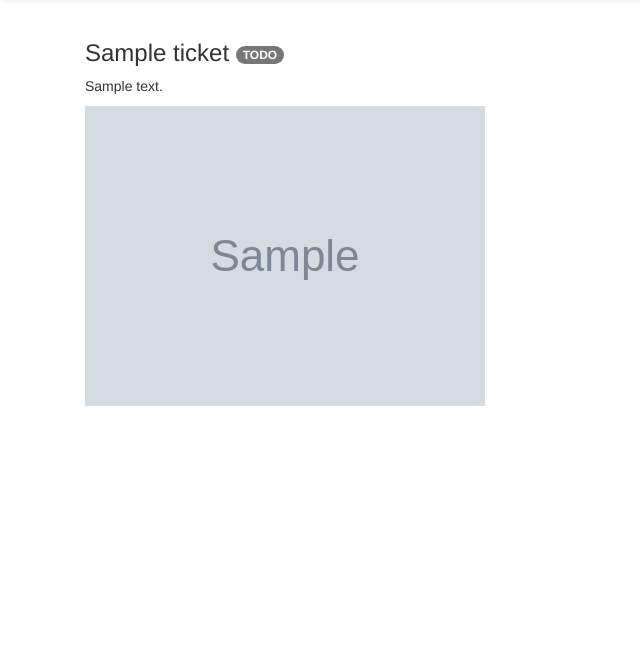
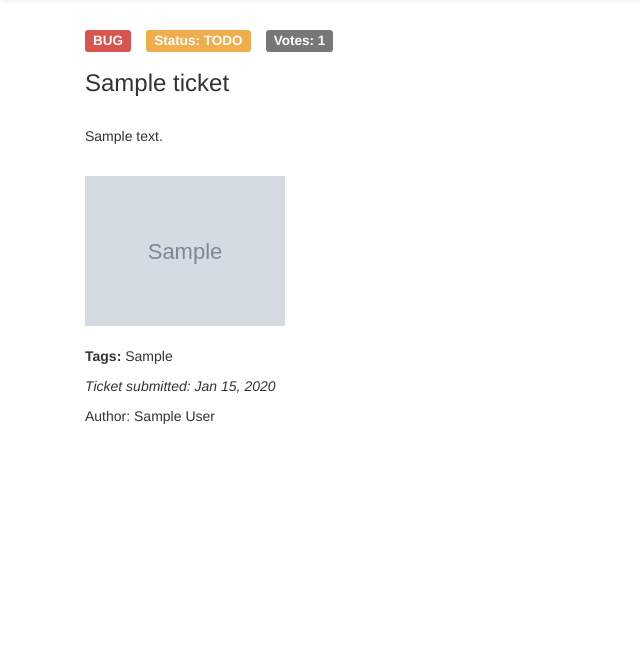
Before and after one commit to Code-Institute-Submissions/IssueTrackerApp, a Django app: page /issues/1/ in a window 1280 px wide. Shown: the part 52-718 px from the top of the page, without its empty margins (0-640 px from the left). Run offline with Django 3.2, Linux system fonts and the light colour scheme; tables that the repository leaves empty hold one stand-in row (values such as "Sample post"); grey boxes marked "Sample" are stand-in pictures; some libraries are stand-ins or nearby versions.

Commit message:
Update Ticket model, display data, add some styles, ...

```diff
--- a/IssueTracker/settings.py
+++ b/IssueTracker/settings.py
@@ -65,6 +65,7 @@ TEMPLATES = [
                 'django.template.context_processors.request',
                 'django.contrib.auth.context_processors.auth',
                 'django.contrib.messages.context_processors.messages',
+                'django.template.context_processors.media',
             ],
         },
     },
@@ -125,3 +126,7 @@ USE_TZ = True
 # https://docs.djangoproject.com/en/2.1/howto/static-files/
 
 STATIC_URL = '/static/'
+STATICFILES_DIRS = (os.path.join(BASE_DIR, 'static'), )
+
+MEDIA_URL = '/media/'
+MEDIA_ROOT = os.path.join(BASE_DIR, 'media')
--- a/IssueTracker/urls.py
+++ b/IssueTracker/urls.py
@@ -15,11 +15,13 @@ Including another URLconf
 """
 from django.contrib import admin
 from django.urls import path, include
+from django.conf import settings
+from django.conf.urls.static import static
 from userAuth import urls as urls_auth
 from tickets import urls as urls_tickets
 
 urlpatterns = [
     path('admin/', admin.site.urls),
-    path('account/', include(urls_auth)),
+    path('accounts/', include(urls_auth)),
     path('issues/', include(urls_tickets))
-]
+] + static(settings.MEDIA_URL, document_root=settings.MEDIA_ROOT)
--- /dev/null
+++ b/static/css/style.css
@@ -0,0 +1,28 @@
+
+/* ----------  Issues  ---------- */
+/* Colors */
+.badge-lightblue {
+    background-color: #5bc0de;
+}
+.badge-green {
+    background-color: #5cb85c;
+}
+.badge-orange {
+    background-color: #f0ad4e;
+}
+/* Margins, positioning */
+.badge.badge-no-float {
+    float: none;
+}
+.list-group-item {
+    margin-bottom: 20px;
+}
+.image-to-zoom {
+    width: 200px;
+    cursor: pointer;
+}
+
+/* ----------  General  ---------- */
+.align-center {
+    text-align: center;
+}
--- a/templates/base.html
+++ b/templates/base.html
@@ -1,3 +1,4 @@
+{% load static %}
 <!DOCTYPE html>
 <html lang="en">
 <head>
@@ -6,6 +7,7 @@
     <meta http-equiv="X-UA-Compatible" content="ie=edge">
     <link rel="stylesheet" href="https://maxcdn.bootstrapcdn.com/bootstrap/3.3.7/css/bootstrap.min.css" integrity="sha384-BVYiiSIFeK1dGmJRAkycuHAHRg32OmUcww7on3RYdg4Va+PmSTsz/K68vbdEjh4u" crossorigin="anonymous">
     <link rel="stylesheet" href="https://maxcdn.bootstrapcdn.com/bootstrap/3.3.7/css/bootstrap-theme.min.css" integrity="sha384-rHyoN1iRsVXV4nD0JutlnGaslCJuC7uwjduW9SVrLvRYooPp2bWYgmgJQIXwl/Sp" crossorigin="anonymous">
+    <link rel="stylesheet" href="{% static 'css/style.css' %}">
     <title>Issue Tracker</title>
 </head>
 <body>
@@ -32,6 +34,7 @@
                 <ul class="nav navbar-nav navbar-right">
 
                     {% if user.is_authenticated %}
+                    <li><a href="#">{{ user.username }}</a></li>
                     <li><a href="{% url 'logout' %}">Logout</a></li>
                     {% else %}
                     <li><a href="{% url 'login' %}">Login</a></li>
@@ -69,7 +72,7 @@
     <footer>
         <div class="footer navbar-fixed-bottom">
             <hr>
-            <p style="text-align:center">tjasajan &nbsp; | &nbsp; 2018</p>
+            <p class="align-center">tjasajan &nbsp; | &nbsp; 2018</p>
         </div>
     </footer>
 
--- a/tickets/forms.py
+++ b/tickets/forms.py
@@ -6,4 +6,4 @@ class TicketForm(forms.ModelForm):
     """Form for creating a ticket"""
     class Meta:
         model = Ticket
-        fields = ('name', 'description', 'image')
+        fields = ('ticket_type', 'title', 'description', 'tags', 'image')
--- a/tickets/models.py
+++ b/tickets/models.py
@@ -4,14 +4,23 @@ from django.db import models
 class Ticket(models.Model):
     """Model to create a ticket"""
     STATUS_CHOICES = (
-        ('TODO', "To do"),
-        ('DOING', "In process"),
-        ('DONE', "Done")
+        ('TODO', 'To do'),
+        ('DOING', 'In process'),
+        ('DONE', 'Done')
     )
-    name = models.CharField(max_length=100, blank=False)
+    TYPE_CHOICES = (
+        ('BUG', 'Bug'),
+        ('NEW FEATURE', 'New feature')
+    )
+    author = models.CharField(max_length=150, default='')
+    ticket_type = models.CharField(choices=TYPE_CHOICES, default='BUG', max_length=11)
+    created_date = models.DateTimeField(auto_now_add=True)
+    title = models.CharField(max_length=100, blank=False)
     description = models.TextField(blank=False)
-    image = models.ImageField(upload_to='images', blank=True)
+    tags = models.CharField(max_length=30, blank=True, null=True)
+    image = models.ImageField(upload_to='images', blank=True, null=True)
     status = models.CharField(choices=STATUS_CHOICES, default='TODO', max_length=10)
+    upvotes = models.IntegerField(default=0)
 
     def __str__(self):
-        return self.name
+        return self.title
--- a/tickets/templates/ticket_details.html
+++ b/tickets/templates/ticket_details.html
@@ -2,23 +2,63 @@
 
 {% block content %}
 
+<div class="container">
+    <h4>
+    {% if ticket.ticket_type == 'BUG' %}
+        <span class="label label-danger">{{ ticket.ticket_type }}</span>
+    {% else %}
+        <span class="label label-primary">{{ ticket.ticket_type }}</span>
+    {% endif %}
+    &nbsp;
+    {% if ticket.status == 'DOING' %}
+        <span class="label label-info">Status: {{ ticket.status }}</span>
+    {% elif ticket.status == 'DONE' %}
+        <span class="label label-success">Status: {{ ticket.status }}</span>
+    {% else %}
+        <span class="label label-warning">Status: {{ ticket.status }}</span>
+    {% endif %}
+    &nbsp;
+    <span class="label label-default">Votes: {{ ticket.upvotes }}</span>
+    </h4>
 
-<div class="container">
+    <h3>{{ ticket.title }}</h3>
 
-    <h3>{{ ticket.name }} <span class="badge">{{ ticket.status }}</span></h3>
 
+    <br>
     <p>{{ ticket.description }}</p>
+    <br>
 
     {% if ticket.image %}
-    <div class="product-img">
-        <img src="{{ ticket.image }}" class="img-responsive">
+    <div class="issue-img">
+        <img src="{{ MEDIA_URL }}{{ ticket.image }}" class="image-to-zoom">
     </div>
-
     {% endif %}
 
+    <br>
+    <p><b>Tags: </b>{{ ticket.tags }}</p>
+    <p><i>Ticket submitted: {{ ticket.created_date|date:"M d, Y" }}</i></p>
+    <p>Author: {{ ticket.author }}</p>
 
 </div>
 
+<script type="text/javascript" src="https://cdnjs.cloudflare.com/ajax/libs/jquery/3.3.1/jquery.min.js"></script>
+<script>
+    $(document).ready(function() {
+        // Resize image on click with animation
+        $('.image-to-zoom').on('click', function() {
+            if ($(this).width() === 200) {
+                $(this).animate({
+                    width: "100%",
+                    maxWidth: "90vw"
+                }, 700);
+            } else {
+                $(this).animate({
+                    width: "200px",
+                }, 700);
+            }
+        });
+    });
+</script>
 
 
 {% endblock %}
--- a/tickets/templates/ticket_new.html
+++ b/tickets/templates/ticket_new.html
@@ -5,7 +5,7 @@
 
 {% block content %}
 
-<form method="POST">
+<form method="POST" enctype="multipart/form-data">
 
     <legend>Add new issue</legend>
 
--- a/tickets/views.py
+++ b/tickets/views.py
@@ -1,12 +1,13 @@
 """Views for tickets"""
-from django.shortcuts import render, redirect, reverse, get_object_or_404
-# from django.contrib.auth.decorators import login_required
+from django.shortcuts import render, redirect, get_object_or_404
+from django.contrib.auth.decorators import login_required
 from .models import Ticket
 from .forms import TicketForm
 
 def get_all_tickets(request):
     """Render list of all tickets"""
-    results = Ticket.objects.all()
+    # Sort results by created date, descending order
+    results = Ticket.objects.all().order_by('-created_date')
     return render(request, 'tickets.html', {'tickets': results})
 
 def ticket_details(request, pk):
@@ -14,18 +15,17 @@ def ticket_details(request, pk):
     ticket = get_object_or_404(Ticket, pk=pk)
     return render(request, 'ticket_details.html', {'ticket': ticket})
 
-##### login_required --> not working properly !!!!
+@login_required
 def create_ticket(request, pk=None):
     """Create a view with form to submit ticket"""
-    if request.user.is_authenticated:
-        ticket = get_object_or_404(request, pk=None) if pk else None
-        if request.method == 'POST':
-            form = TicketForm(request.POST, request.FILES, instance=ticket)
-            if form.is_valid():
-                ticket = form.save()
-                return redirect(ticket_details, ticket.pk)
-        else:
-            form = TicketForm(instance=ticket)
+    ticket = get_object_or_404(request, pk=None) if pk else None
+    if request.method == 'POST':
+        form = TicketForm(request.POST, request.FILES, instance=ticket)
+        if form.is_valid():
+            ticket = form.save(commit=False)
+            ticket.author = request.user.username
+            ticket.save()
+            return redirect(ticket_details, ticket.pk)
     else:
-        return redirect(reverse('login'))
+        form = TicketForm(instance=ticket)
     return render(request, 'ticket_new.html', {'ticket_form': form})
```
Also changed, not shown: tickets/templates/tickets.html (+17 -2 lines), tickets/migrations/0004_auto_20180923_1815.py (added), tickets/migrations/0005_auto_20180923_1827.py (added), tickets/migrations/0006_auto_20180923_2039.py (added), tickets/migrations/0007_auto_20180923_2103.py (added), tickets/migrations/0008_auto_20180923_2106.py (added), tickets/migrations/0009_ticket_author.py (added), tickets/migrations/0010_auto_20180923_2317.py (added).
